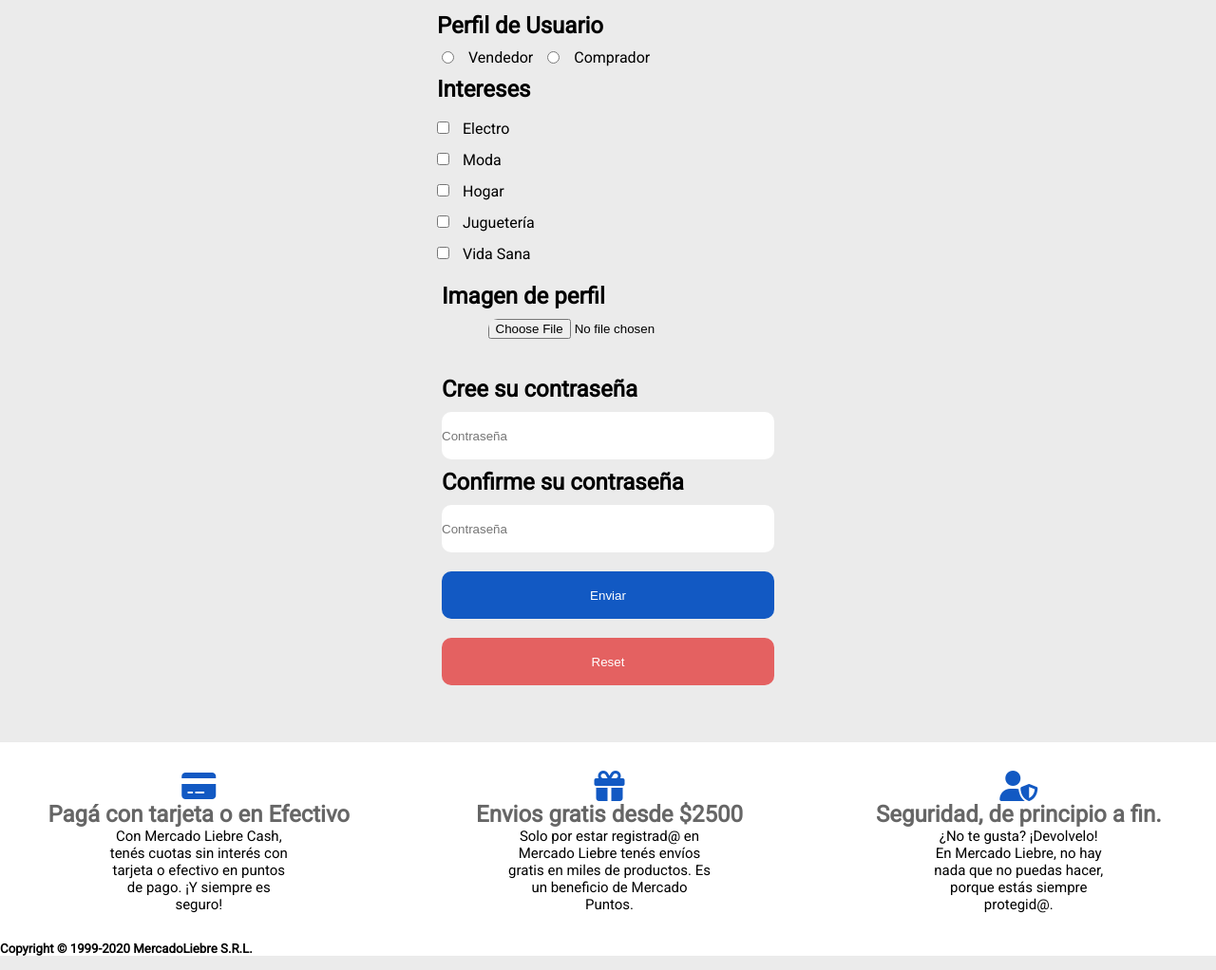
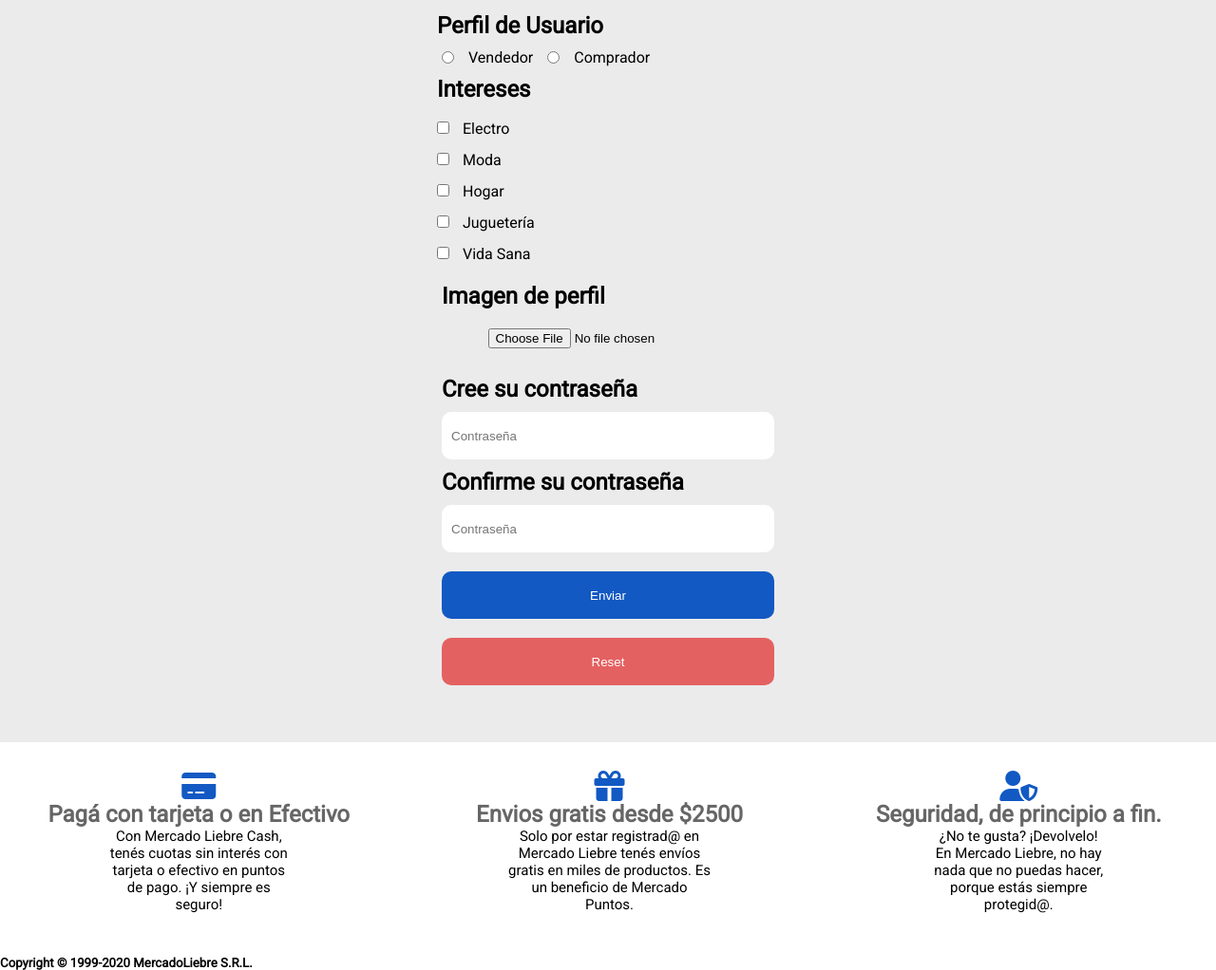
Before and after one commit to AetherIna/Mercado-Liebre4realThisTime, a website: page views/register.html in a window 1280 px wide. Shown: the part 958-1980 px from the top of the page at 95% size. Drawn offline with Linux system fonts and the light colour scheme; files that its build step writes are made by us from their sources; files whose address does not match are found by name.

Commit message:
This is the last one istg. Finished v3

```diff
--- a/public/css/registerForm.css
+++ b/public/css/registerForm.css
@@ -27,6 +27,7 @@ main .register-form form .right-side {
     border-radius: 10px;
     border: none;
     outline: none;
+    padding: 10px
  }
 
  main .register-form form .bottom .input input {
--- a/public/css/style.css
+++ b/public/css/style.css
@@ -210,6 +210,7 @@ footer p {
     color: #000000;
     text-align: center;
     margin: 0 115px;
+    padding-bottom: 15px;
 }
 
 
```
